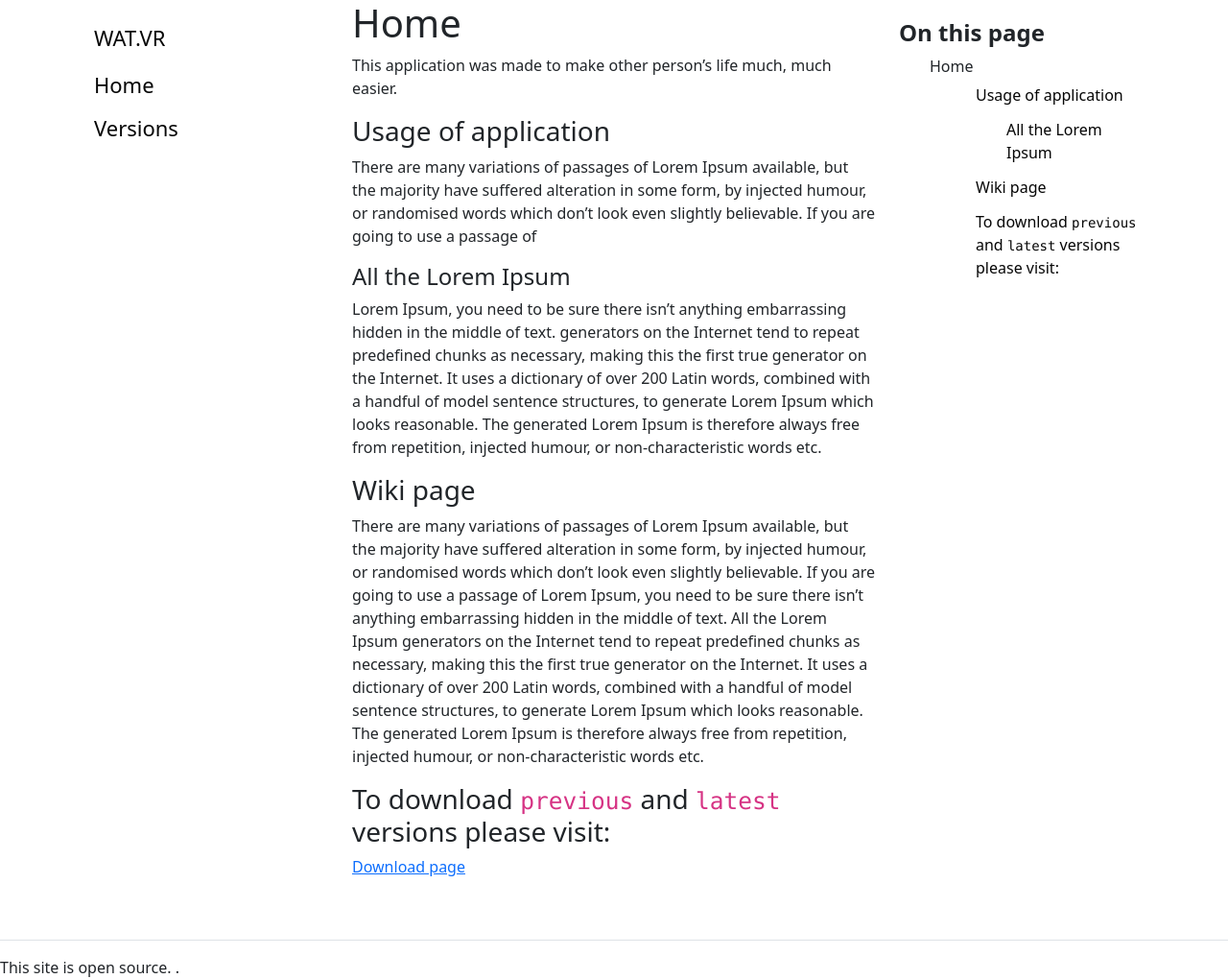
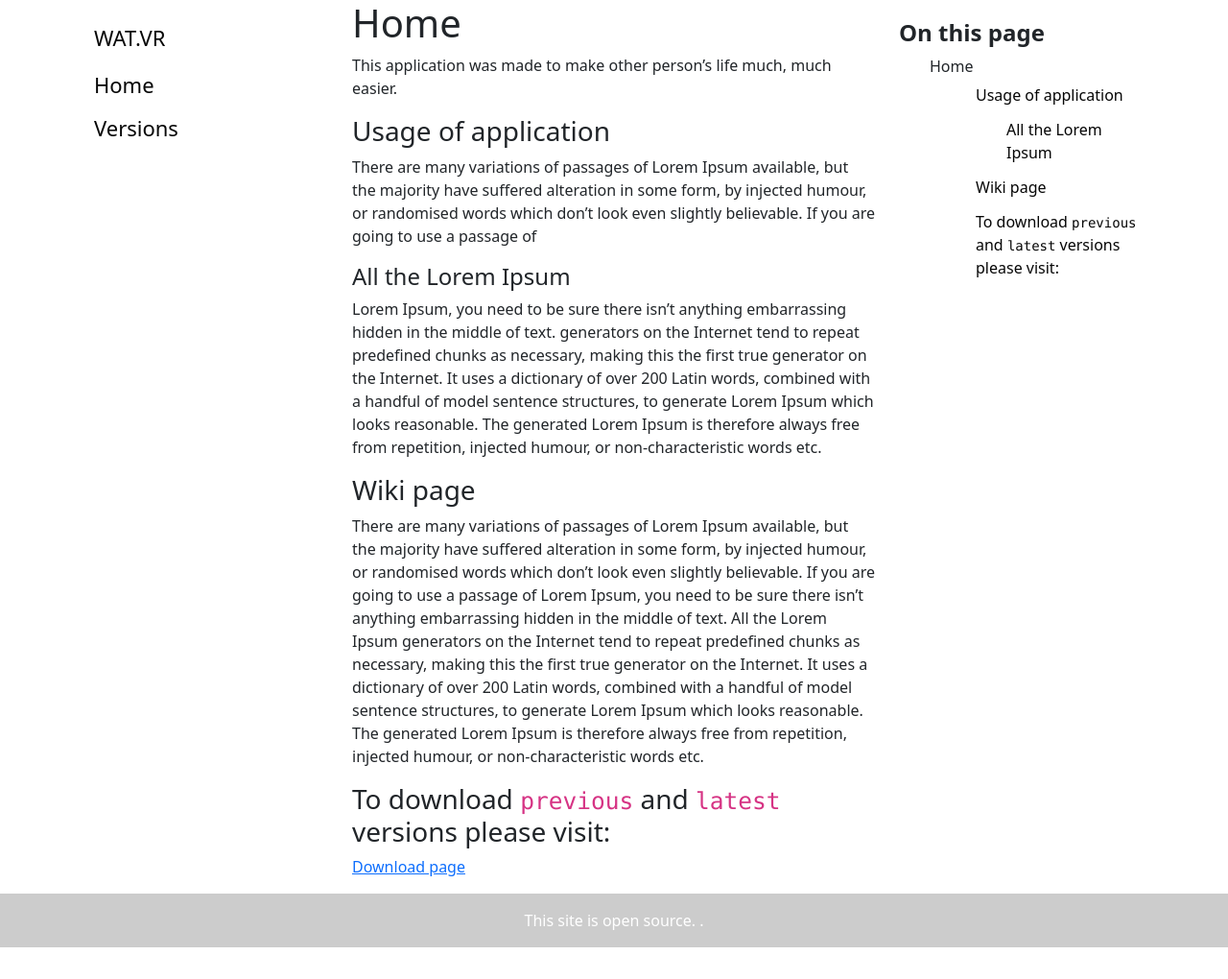
Before and after one commit to zozobalogh0817/zocs, a Jekyll site: the page built from home.md, in a window 1280 px wide. Shown: the whole page at 96% size. Built offline with Jekyll 4.4.1, drawn with Linux system fonts in a browser that asks for light colours; comment, search, counter and statistics services are not loaded; after the commit the page ends 987 px from its top, so only the background shows below that.

Commit message:
feat: fix wiki-theme build bug

```diff
--- a/_layouts/default.html
+++ b/_layouts/default.html
@@ -32,8 +32,10 @@
     </div>
 </div>
 {% if site.data.settings.private != true %}
-<div class="footer border-top border-gray-light mt-5 pt-3 text-right text-gray">
-    This site is open source. {% github_edit_link "Improve this page" %}.
+<div class="text-center p-3" style="background-color: rgba(0, 0, 0, 0.2);">
+    <div class="text-white">
+        This site is open source. {% github_edit_link "Improve this page" %}.
+    </div>
 </div>
 {% endif %}
 </body>
```
